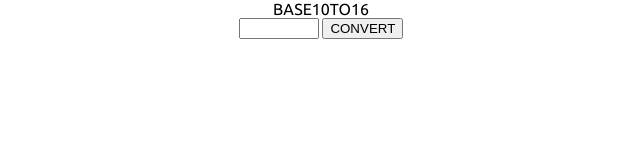
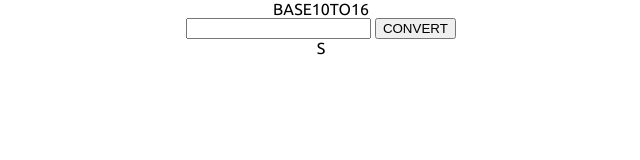
Before and after one commit to cherryshine/base10to16js, a plain HTML site: page index.html in a window 1280 px wide. Shown: the whole page, without its empty margins (319-959 px from the left). Drawn offline with Linux system fonts and the light colour scheme.

Commit message:
3 files modified

```diff
--- a/index.html
+++ b/index.html
@@ -6,14 +6,15 @@
     <meta http-equiv="X-UA-Compatible" content="ie=edge">
     <title>base10to16</title>
     <link rel="stylesheet" href="style.css">
+    <script src="index.js"></script>
 </head>
 <body>
-    <script src="index.js"></script>
+
     <div id="header">base10to16</div>
     <form action="">
-        <input type="number" name="base10input" id="base10" min="0" max="99999">
-        <input type="button" value="CONVERT" onclick="convert()">
+        <input type="number" name="base10input" id="base10" pattern="[0-9]+"  required title="title">
+        <input type="button" id="btn" value="CONVERT">
     </form>
-    <div id="output"></div>
+    <div id="output">s</div>
 </body>
 </html>
--- a/index.js
+++ b/index.js
@@ -31,7 +31,7 @@ function convert() {
 	document.getElementById("output").innerHTML = result;
 }
 
-
+document.getElementById("btn").addEventListener('click', convert);
 // THESE 2 LINES BELOW MAKE THE SAME FREAKIN' JOB THAT I DID THAT IN 1234123 LINES ABOVE, LMAO
 //var mynumber = 5815;
 //console.log(mynumber.toString(16));
--- a/style.css
+++ b/style.css
@@ -12,9 +12,4 @@ html, body {
     text-align: center;
     font-family:  Ubuntu, -apple-system, BlinkMacSystemFont, 'Segoe UI', Roboto, Oxygen, Cantarell, 'Open Sans', 'Helvetica Neue', sans-serif;
     text-transform: uppercase;
-
 }
-
-#header {
-    font-size:
-}
```
